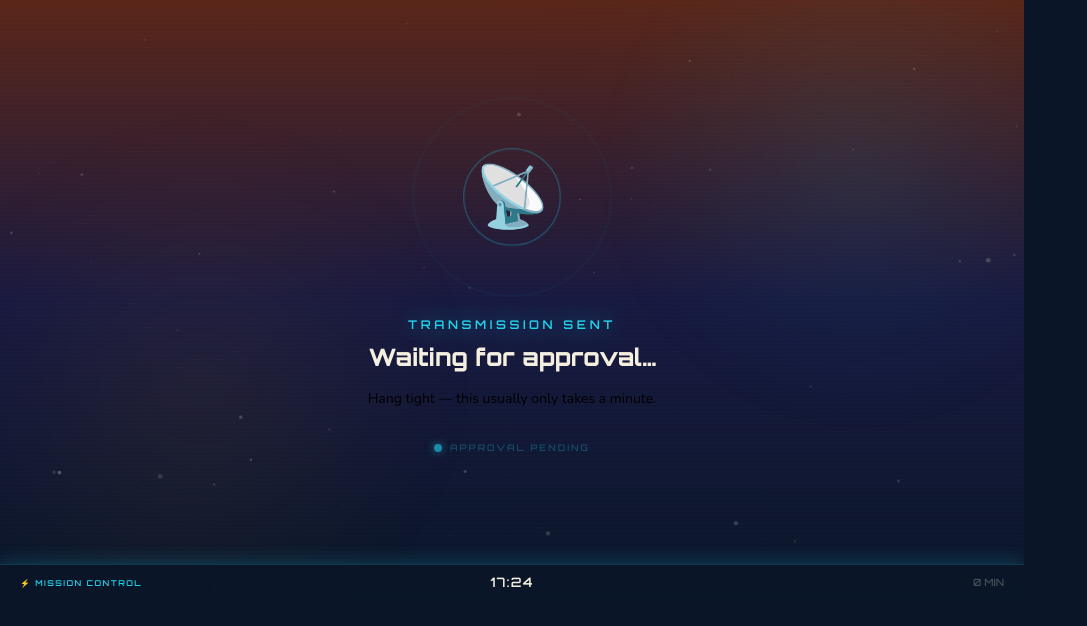
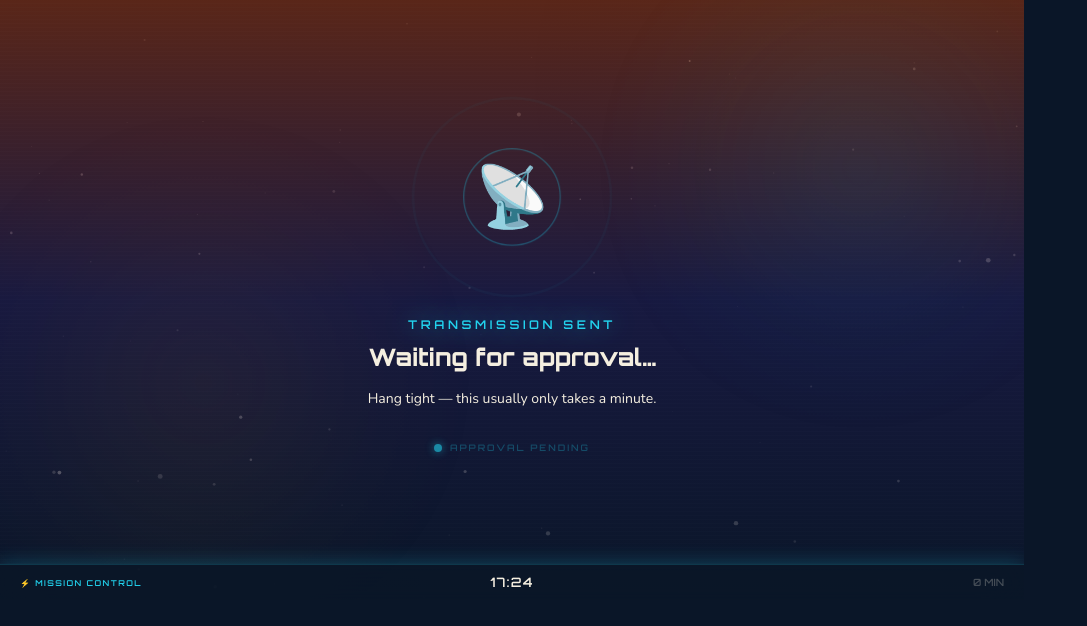
Before and after one commit to eshboy/novah_app, a React (Vite) app in the folder client/: page /pending/1/1 in a window 1280 px wide. Shown: the top 626 px of the page, without its empty margins (0-1087 px from the left). Built offline with nearby package versions, Linux system fonts and the light colour scheme; no server answers.

Commit message:
Fix default black text: add text-cream to root div

```diff
--- a/client/src/App.tsx
+++ b/client/src/App.tsx
@@ -69,7 +69,7 @@ export default function App() {
 
   return (
     <div
-      className="relative w-full h-full overflow-hidden bg-navy flex flex-col"
+      className="relative w-full h-full overflow-hidden bg-navy text-cream flex flex-col"
       onClick={handleCornerClick}
     >
       {/* Background layers — absolutely positioned, don't affect flex */}
```
